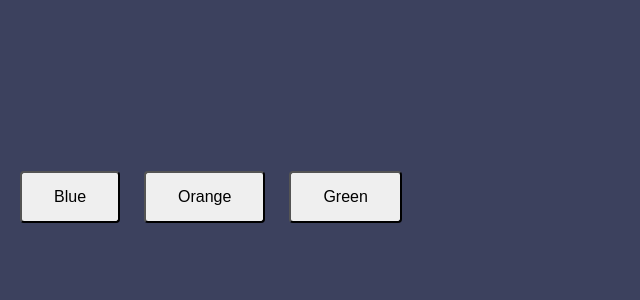
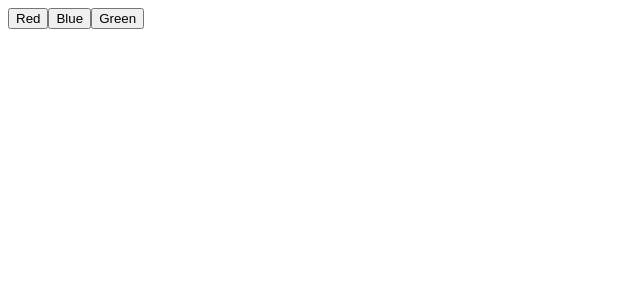
Before and after one commit to acciojob/passing-handler-prop-react-Ritesh-Harge1, a React app: page / in a window 1280 px wide. Shown: the top 300 px of the page, without its empty margins (0-640 px from the left). Built offline with nearby package versions, Linux system fonts and the light colour scheme.

Commit message:
Update App.js

```diff
--- a/src/components/App.js
+++ b/src/components/App.js
@@ -1,54 +1,38 @@
 import React, { useState } from "react";
-import '../styles/App.css';
-import Selection from './Selection';
-import ColourSelector from './ColourSelector';
+import ColourSelector from "./ColourSelector";
+import Selection from "./Selection";
 
-const colourConfig = [{
-    key: 'blue',
-    label: 'Blue',
-    classname: 'btn-blue',
-    background: 'rgb(34, 193, 195)'
-  }, {
-    key: 'orange',
-    label: 'Orange',
-    classname: 'btn-orange',
-    background: 'rgb(221, 112, 18)'
-  }, {
-    key: 'green',
-    label: 'Green',
-    classname: 'btn-green',
-    background: 'rgb(44, 209, 88)'
-  }
-]
+function App() {
+  const [selectedColor, setSelectedColor] = useState("");
 
-const title = 'Select the gradient and then the Box to change the color';
+  const colors = [
+    { key: "red", label: "Red" },
+    { key: "blue", label: "Blue" },
+    { key: "green", label: "Green" }
+  ];
 
-const App = () => {
-  let [nextBackground, selectNextBackground] = useState({ background: "" })
-  const applyColor = (updateSelectionStyle) => {
-    updateSelectionStyle(nextBackground)
-  }
+  // Handler function to pass to ColourSelector
+  const selectNextBackground = (color) => {
+    setSelectedColor(color);
+  };
 
   return (
-    <div id="master">
-      <h5 className="heading">{/* display title here */}</h5>
+    <div>
+      {/* Buttons for selecting colors */}
+      {colors.map((color) => (
+        <ColourSelector
+          key={color.key}
+          config={color}
+          selectNextBackground={selectNextBackground}
+        />
+      ))}
 
-      <div className="row">
-        {colourConfig.map((config, index) => (
-          <ColourSelector key={config.key} config={config} selectNextBackground={selectNextBackground} />
-        ))}
-      </div>
-
-      <div className='row' id="children-wrapper">
-        {
-          ["selection1", "selection2", "selection3"].map(key => (
-            <Selection key={key} applyColor={applyColor} />
-          ))
-        }
-      </div>
-    </div >
-  )
+      {/* Three boxes that change color */}
+      <Selection nextBackground={selectedColor} />
+      <Selection nextBackground={selectedColor} />
+      <Selection nextBackground={selectedColor} />
+    </div>
+  );
 }
 
-
 export default App;
```
